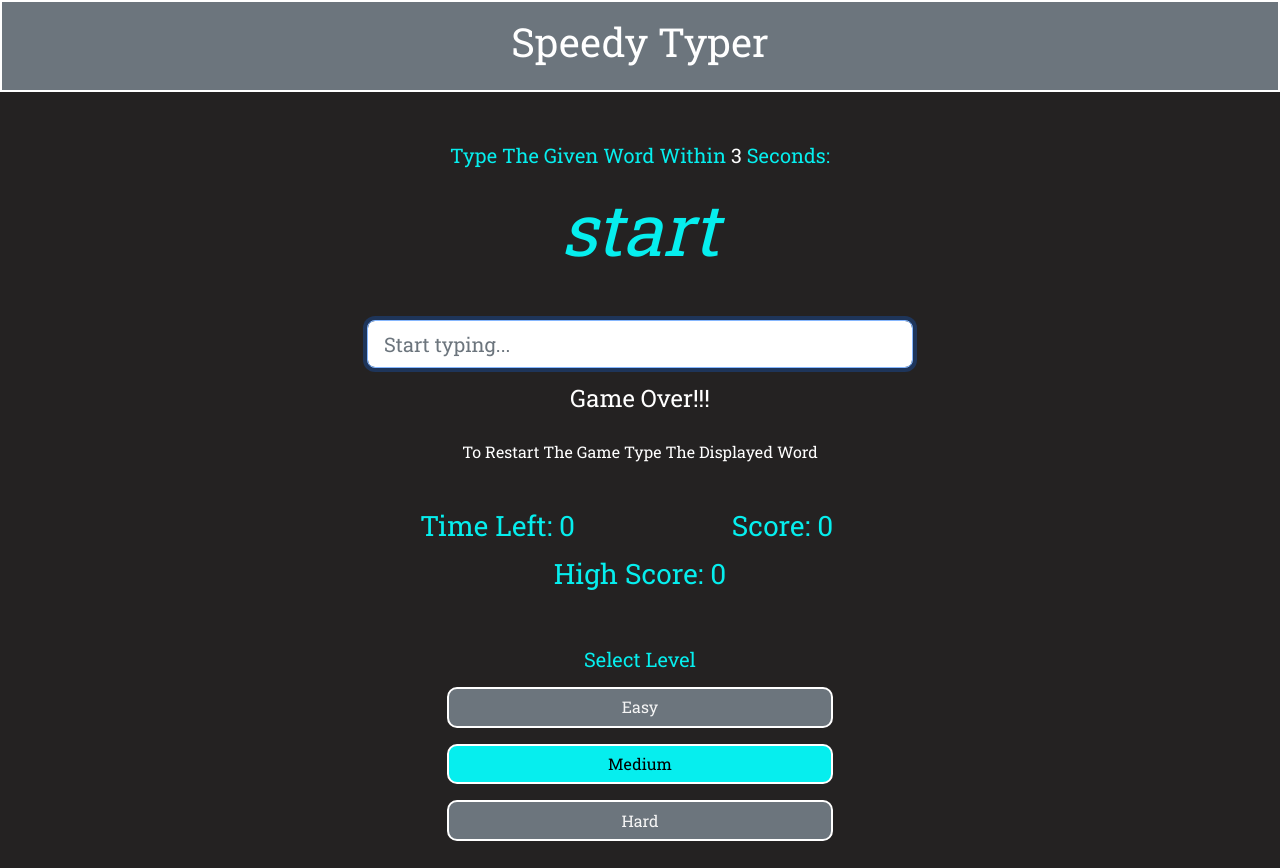
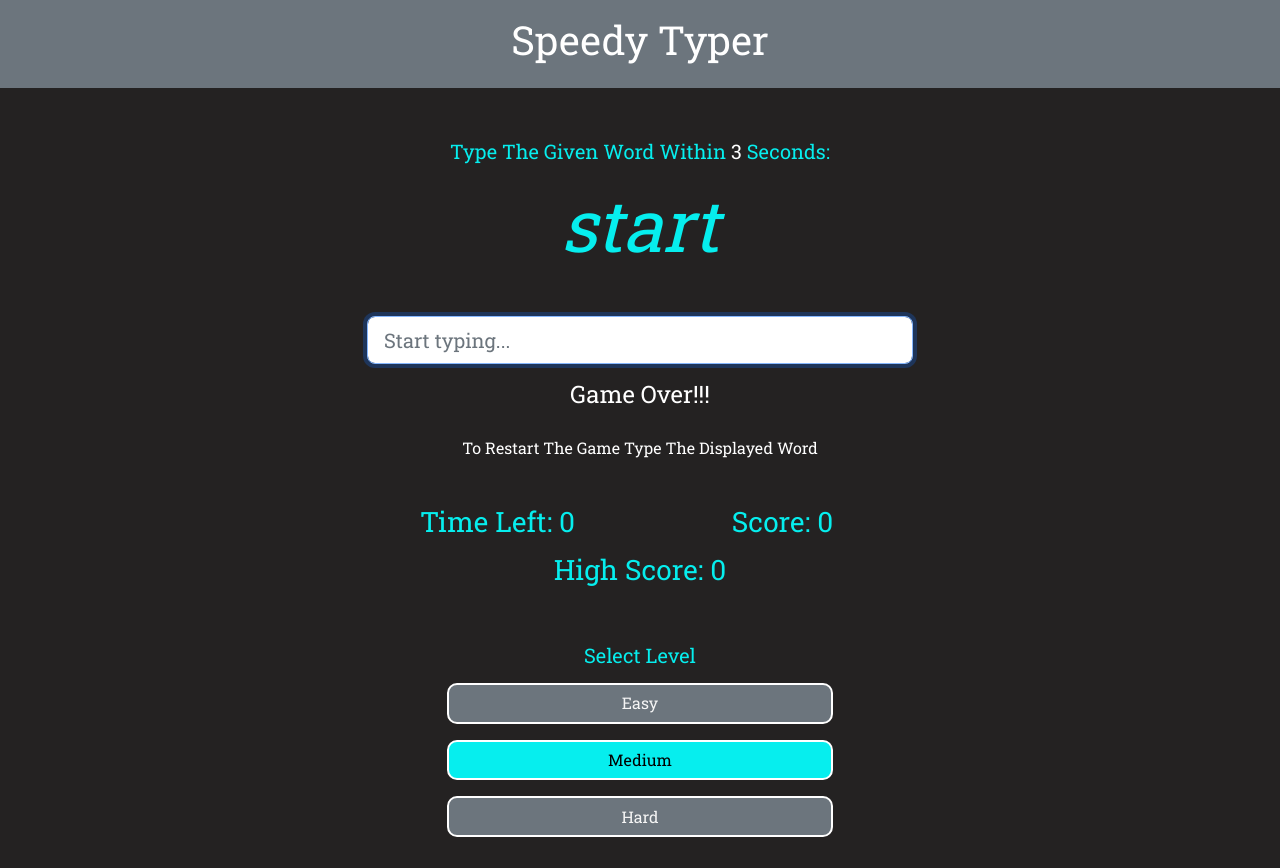
Before and after one commit to raptor-2001/Speedy-Typer, a website: page dir/index.html in a window 1280 px wide. Shown: the top 868 px of the page. Drawn offline with nearby package versions, Linux system fonts and the light colour scheme; no server answers.

Commit message:
ui changed

```diff
--- a/scss/main.scss
+++ b/scss/main.scss
@@ -11,7 +11,6 @@ body{
     color: white;
     font-weight: bold;
     background-color: rgb(108,117,125);
-    border: 2px solid white;
   }
   #seconds{
 
```
Also changed, not shown: dir/index.html (+4 -0 lines), dir/css/main.css.
